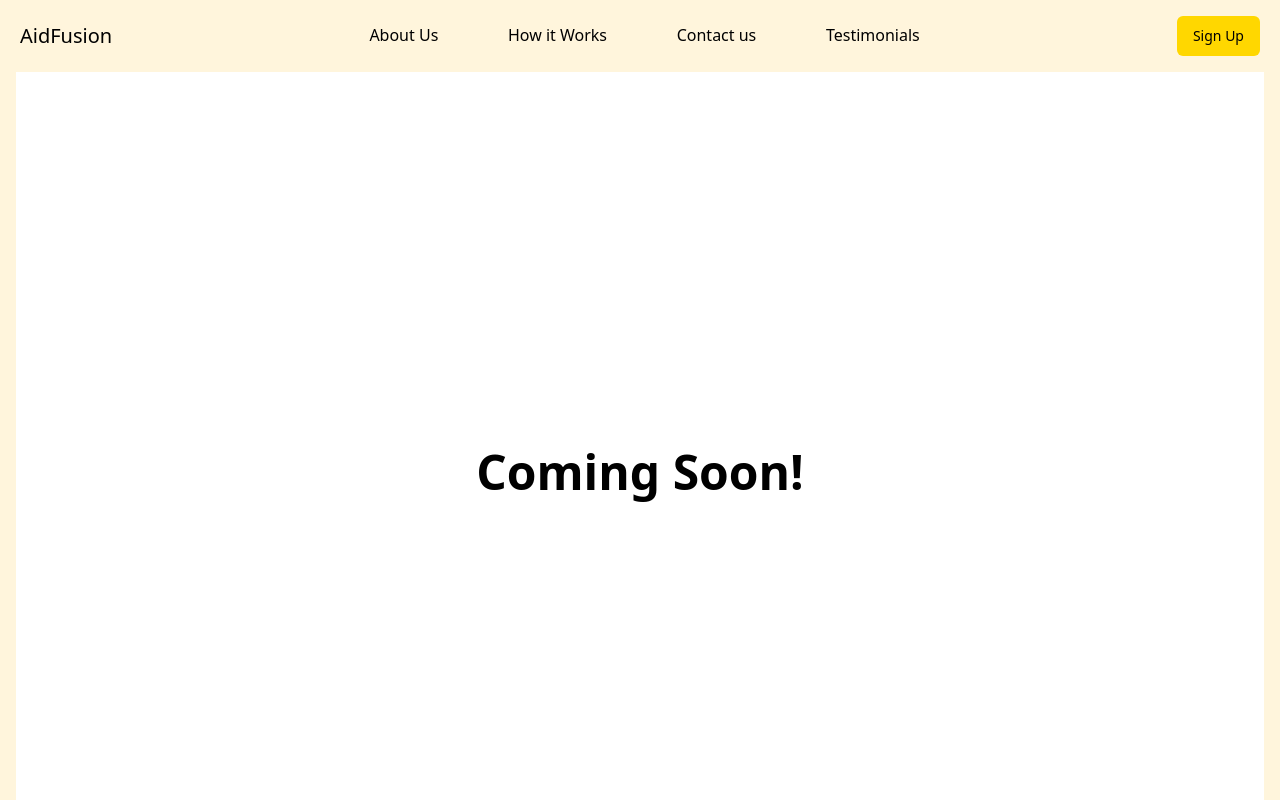
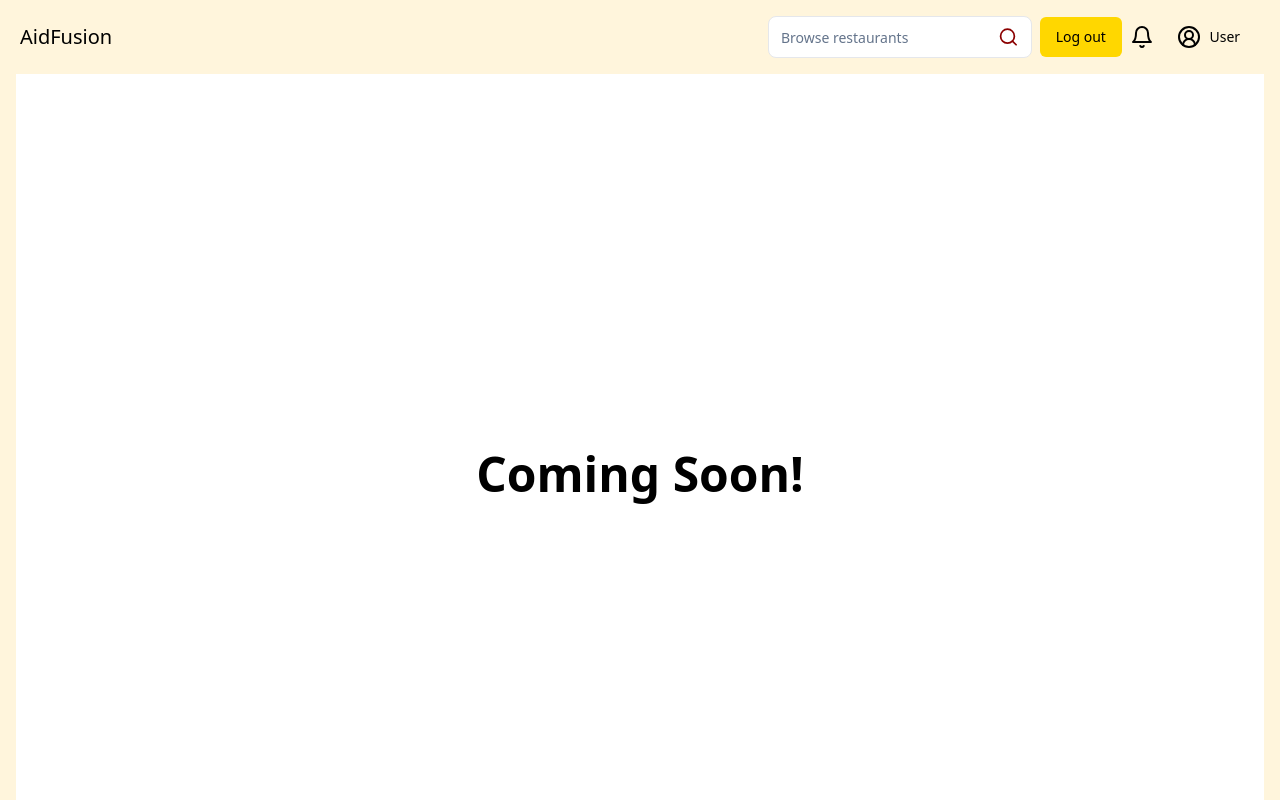
Before and after one commit to AidFusion/AidFusion-fe, a React (Vite) app: page /dashboard in a window 1280 px wide. Shown: the top 800 px of the page. Built offline with nearby package versions, Linux system fonts and the light colour scheme.

Commit message:
complete sidenav

```diff
--- a/src/components/Navbar.jsx
+++ b/src/components/Navbar.jsx
@@ -27,6 +27,7 @@ export const Navbar = () => {
                 <div className='text-xl'>AidFusion</div>
                 <div className='w-1/2'>
                     <ul className='flex flex-row justify-around'>
+                        <NavLink to="/">Home</NavLink>
                         <Link
                             activeClass="active"
                             to="about"
--- a/src/dashboard/components/DashLayout.jsx
+++ b/src/dashboard/components/DashLayout.jsx
@@ -8,7 +8,7 @@ export const DashLayout = ({ children }) => {
         <div>
             <DashNavbar />
             {children}
-            <DashFooter />
+            {/* <DashFooter /> */}
         </div>
   );
 }
--- a/src/dashboard/components/DashNavbar.jsx
+++ b/src/dashboard/components/DashNavbar.jsx
@@ -1,5 +1,8 @@
-import { Button } from '@/components/ui/button';
+import { Button, buttonVariants } from '@/components/ui/button';
+import { Input } from '@/components/ui/input';
+import { Bell, Home, LogOutIcon, Search, Settings, User2, UserCircle2, X } from 'lucide-react';
 import React, { useState } from 'react'
+import { NavLink } from 'react-router-dom';
 import { Link } from 'react-scroll'
 
 export const DashNavbar = () => {
@@ -10,87 +13,64 @@ export const DashNavbar = () => {
     };
     return (
         <>
-            {/* //medium screens and above */}
-            <div className='py-4 px-5 gap-5 justify-between items-center hidden md:flex'>
-                <div className='text-xl'>AidFusion</div>
-                <div className='w-1/2'>
-                    <ul className='flex flex-row justify-around'>
+            {/* //small screens and below */}
+            <div className='py-4 px-5 gap-2 items-center flex justify-between'>
+                <div className='text-xl text-center'>AidFusion</div>
+                <div className='flex justify-around md:gap-5 lg:gap-0 lg:w-2/5 items-center'>
+                    <div className='flex items-center bg-white rounded-lg focus-within:border-secondary border'>
+                        <Input type="text" placeholder="Browse restaurants" className="focus-visible:ring-0 bg-transparent border-0 rounded-r-none focus-visible:ring-offset-0" />
+                        <Search className='border-0 mr-3 cursor-pointer text-secondary' />
+                    </div>
+                    <Button variant="outline" className="bg-accent hidden md:block border-0">
+                        <Link to="/">Log out</Link>
+                    </Button>
+                    <Bell className='hover:cursor-pointer hidden md:block hover:text-secondary' />
+                    <div className='flex'>
+                        <Button
+                            variant="outline"
+                            className='bg-transparent border-none hover:text-secondary hover:bg-transparent'
+                            onClick={toggle}
+                        >
+                            {isToggled ? 'Open' :
+                                <div className='flex items-center gap-2'>
+                                    <UserCircle2 />
+                                    <div>User</div>
+                                </div>
+                            }
+                        </Button>
+                    </div>
+                </div>
+            </div>
+            {isToggled && (
+                <div className='bg-secondary text-lg p-4 w-[70%] md:w-1/3 h-full absolute top-0 right-0 text-primary'>
+                    <div className='flex justify-between items-center'>
+                        <div className='flex items-center justify-evenly md:justify-normal md:gap-2 w-full md:px-6'>
+                            <div className='bg-primary rounded-full p-1 md:p-2 flex items-center border justify-center border-primary'>
+                                <UserCircle2 className='text-black' />
+                            </div>
+                            <div className='font-light text-sm md:text-lg'>Hello, FirstName!</div>
+                        </div>
+                        <Button
+                            variant="outline"
+                            className='border-0 bg-transparent hover:bg-transparent hover:text-white cursor-pointer'
+                            onClick={toggle}
+                        >
+                            {isToggled ? <X /> : 'Close'}
+                        </Button>
+                    </div>
+                    <ul className='flex flex-col gap-5 p-6 lg:w-1/2'>
                         <Link
-                            activeClass="active"
-                            to="about"
-                            spy={true}
-                            smooth={true}
-                            duration={500}
-                            className='cursor-pointer hover:text-secondary hover:border-b-secondary border-b-2 border-transparent'
-                        >
-                            About Us
-                        </Link>
-                        <Link
+                            onClick={toggle}
                             activeClass="active"
                             to="how-it-works"
                             spy={true}
                             smooth={true}
                             duration={500}
-                            className='cursor-pointer hover:text-secondary hover:border-b-secondary border-b-2 border-transparent'
+                            className='cursor-pointer border-b-2 border-transparent hover:bg-primary hover:text-secondary items-center p-2 rounded-md flex gap-2'
                         >
-                            How it Works
+                            <Home />
+                            <div>Home</div>
                         </Link>
-                        <Link
-                            activeClass="active"
-                            to="contact"
-                            spy={true}
-                            smooth={true}
-                            duration={500}
-                            className='cursor-pointer hover:text-secondary hover:border-b-secondary border-b-2 border-transparent'
-                        >
-                            Contact us
-                        </Link>
-                        <Link
-                            activeClass="active"
-                            to="contact"
-                            spy={true}
-                            smooth={true}
-                            duration={500}
-                            className='cursor-pointer hover:text-secondary hover:border-b-secondary border-b-2 border-transparent'
-                        >
-                            Testimonials
-                        </Link>
-                    </ul>
-                </div>
-                <div>
-                    <Button variant="outline" className="bg-accent border-0">Sign Up</Button>
-                </div>
-            </div>
-            {/* //small screens and below */}
-            <div className='py-4 px-5 gap-5 justify-between items-center flex md:hidden'>
-                <div className='flex'>
-                    <Button
-                        variant="outline"
-                        className={`bg-accent border-0 ${isToggled ? 'bg-green-500' : 'bg-red-500'}`}
-                        onClick={toggle}
-                    >
-                        {isToggled ? 'Open' : 'Close'}
-                    </Button>
-                </div>
-                <div className='text-xl text-center'>AidFusion</div>
-                <div className='text-center'>
-                    <Button variant="outline" className="bg-accent border-0">
-                        <Link to="/sign-up">Sign Up</Link>
-                    </Button>
-                </div>
-            </div>
-            {isToggled && (
-                <div className='text-center bg-secondary text-lg p-4 w-[70%] h-full absolute top-0 text-primary'>
-                    <div className='flex'>
-                        <Button
-                            variant="outline"
-                            className={`bg-accent border-0 ${isToggled ? 'bg-green-500' : 'bg-red-500'}`}
-                            onClick={toggle}
-                        >
-                            {isToggled ? 'Open' : 'Close'}
-                        </Button>
-                    </div>
-                    <ul className='flex flex-col items-center gap-5 py-6'>
                         <Link
                             onClick={toggle}
                             activeClass="active"
@@ -98,20 +78,10 @@ export const DashNavbar = () => {
                             spy={true}
                             smooth={true}
                             duration={500}
-                            className='hover:border-b-primary cursor-pointer border-b-2 border-transparent'
+                            className='cursor-pointer border-b-2 border-transparent hover:bg-primary hover:text-secondary items-center p-2 rounded-md flex gap-2'
                         >
-                            About Us
-                        </Link>
-                        <Link
-                            onClick={toggle}
-                            activeClass="active"
-                            to="how-it-works"
-                            spy={true}
-                            smooth={true}
-                            duration={500}
-                            className='hover:border-b-primary cursor-pointer border-b-2 border-transparent'
-                        >
-                            How it Works
+                                <User2 />
+                                <div>Profile</div>
                         </Link>
                         <Link
                             onClick={toggle}
@@ -120,9 +90,10 @@ export const DashNavbar = () => {
                             spy={true}
                             smooth={true}
                             duration={500}
-                            className='hover:border-b-primary cursor-pointer border-b-2 border-transparent'
+                            className='cursor-pointer border-b-2 border-transparent hover:bg-primary hover:text-secondary items-center p-2 rounded-md flex gap-2'
                         >
-                            Contact us
+                            <Settings />
+                            <div>Settings</div>
                         </Link>
                         <Link
                             onClick={toggle}
@@ -131,10 +102,15 @@ export const DashNavbar = () => {
                             spy={true}
                             smooth={true}
                             duration={500}
-                            className='hover:border-b-primary cursor-pointer border-b-2 border-transparent'
+                            className='cursor-pointer border-b-2 border-transparent hover:bg-primary hover:text-secondary items-center p-2 rounded-md flex gap-2'
                         >
-                            Testimonials
+                            <Bell />
+                            <div>Notifications</div>
                         </Link>
+                        <NavLink to="/" className='border-b-2 border-transparent hover:bg-primary hover:text-secondary items-center p-2 rounded-md bg-primary text-secondary flex gap-2'>
+                            <LogOutIcon />
+                            <div>Log out</div>
+                        </NavLink>
                     </ul>
                 </div>
             )}
--- a/src/dashboard/pages/DashHome.jsx
+++ b/src/dashboard/pages/DashHome.jsx
@@ -20,11 +20,6 @@ export const DashHome = ({sectionId}) => {
       <DashLayout>
         <div className='text-5xl font-bold h-screen bg-white text-center justify-center items-center flex mx-4'>
           Coming Soon!
-          {/* <Hero sectionId="hero" />
-          <About sectionId="about" />
-          <Howitworks sectionId="how-it-works" />
-          <Testimonials sectionId="testionials" />
-          <Contact sectionId="contact" /> */}
         </div>
       </DashLayout>
     </div>
--- a/src/pages/Signup.jsx
+++ b/src/pages/Signup.jsx
@@ -48,7 +48,7 @@ export const Signup = () => {
                     </div>
                     <div className='flex flex-col gap-2'>
                         <label htmlFor="password">Password</label>
-                        <Input type="password" placeholder="Password" value={password} onChange={(e) => setPasswordPassword(e.target.value)} required />
+                        <Input type="password" placeholder="Password" value={password} onChange={(e) => setPassword(e.target.value)} required />
                     </div>
                     <div className='flex flex-col gap-2'>
                         <label htmlFor="confirm password">Confirm Password</label>
@@ -74,7 +74,7 @@ export const Signup = () => {
                     </div>
                     <div className='flex flex-col gap-2'>
                         <label htmlFor="password">Password</label>
-                        <Input type="password" placeholder="Password" value={password} onChange={(e) => setPasswordPassword(e.target.value)} required />
+                        <Input type="password" placeholder="Password" value={password} onChange={(e) => setPassword(e.target.value)} required />
                     </div>
                     <div className='flex flex-col gap-2'>
                         <label htmlFor="confirm password">Confirm Password</label>
@@ -110,6 +110,7 @@ export const Signup = () => {
             const newUser = {
                 firstName,
                 lastName,
+                resName,
                 email,
                 password,
             };
```
